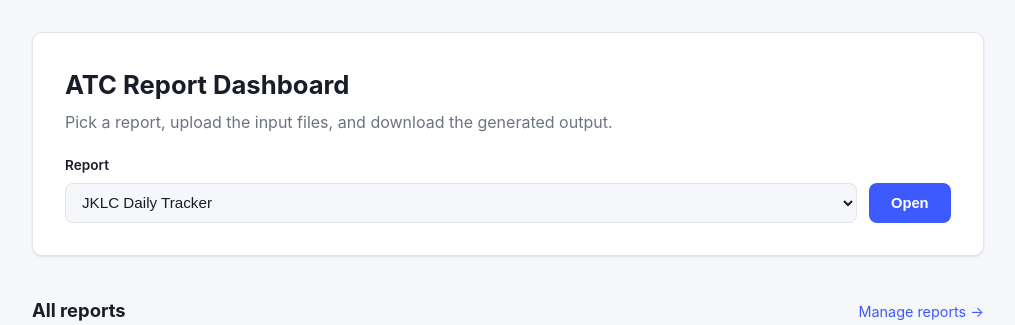
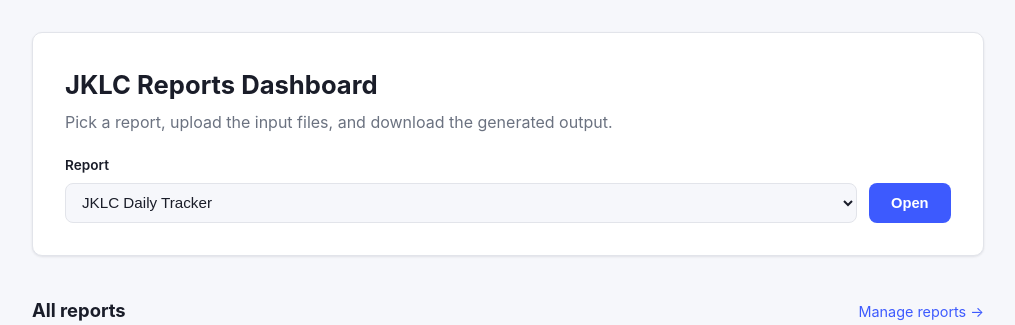
Before and after one commit to aryangupta-cell/jklc-reports-dashboard, a FastAPI app: page / in a window 1280 px wide. Shown: the part 59-384 px from the top of the page, without its empty margins (132-1147 px from the left). Run offline with FastAPI, Linux system fonts and the light colour scheme.

Commit message:
Keep homepage hero heading as "JKLC Reports Dashboard"
Co-Authored-By: Claude Sonnet 5 <noreply@anthropic.com>

```diff
--- a/app/templates/index.html
+++ b/app/templates/index.html
@@ -2,7 +2,7 @@
 {% block title %}ATC Report Dashboard{% endblock %}
 {% block content %}
 <section class="hero">
-  <h1>ATC Report Dashboard</h1>
+  <h1>JKLC Reports Dashboard</h1>
   <p class="lede">Pick a report, upload the input files, and download the generated output.</p>
 
   <form id="report-picker" class="picker-form">
```
